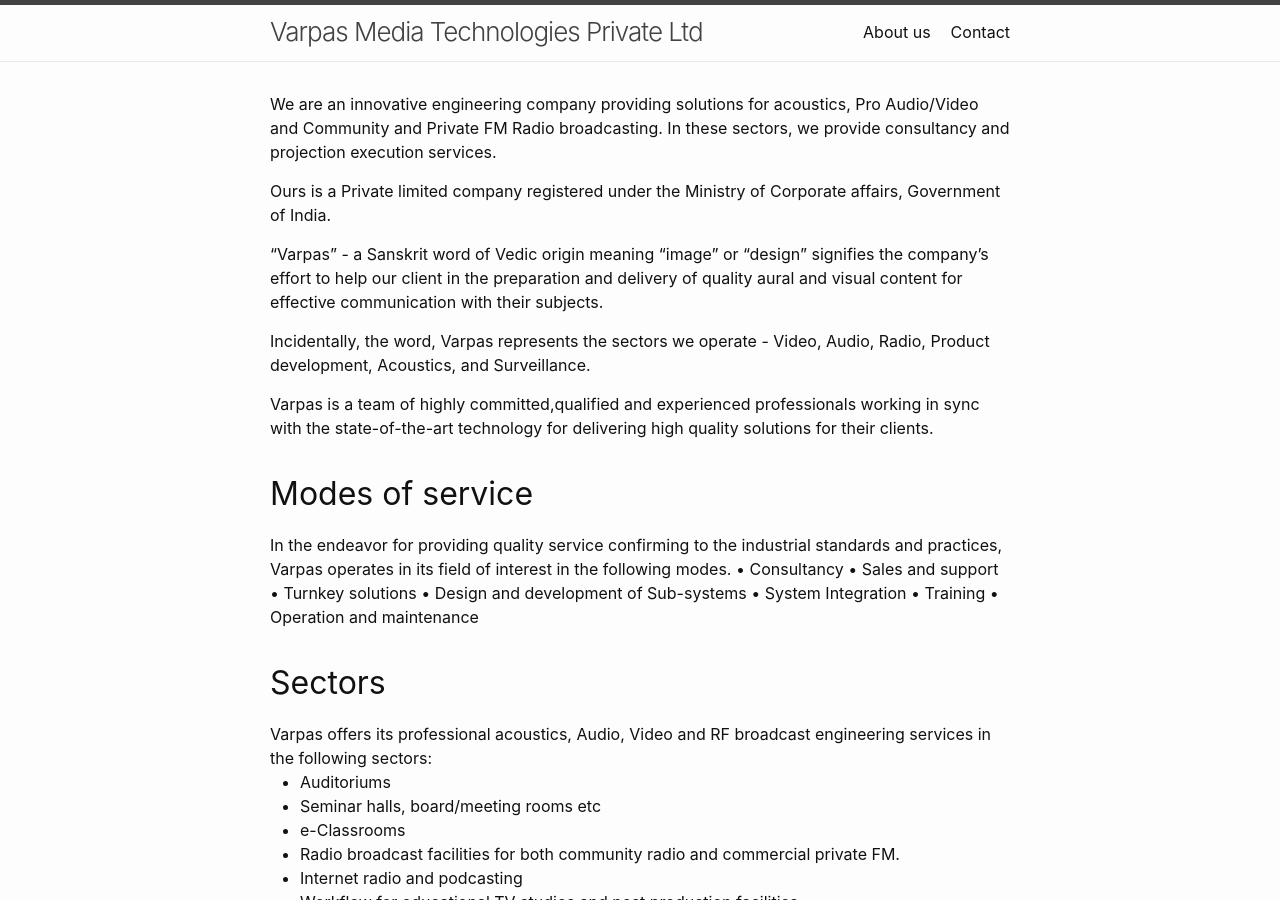
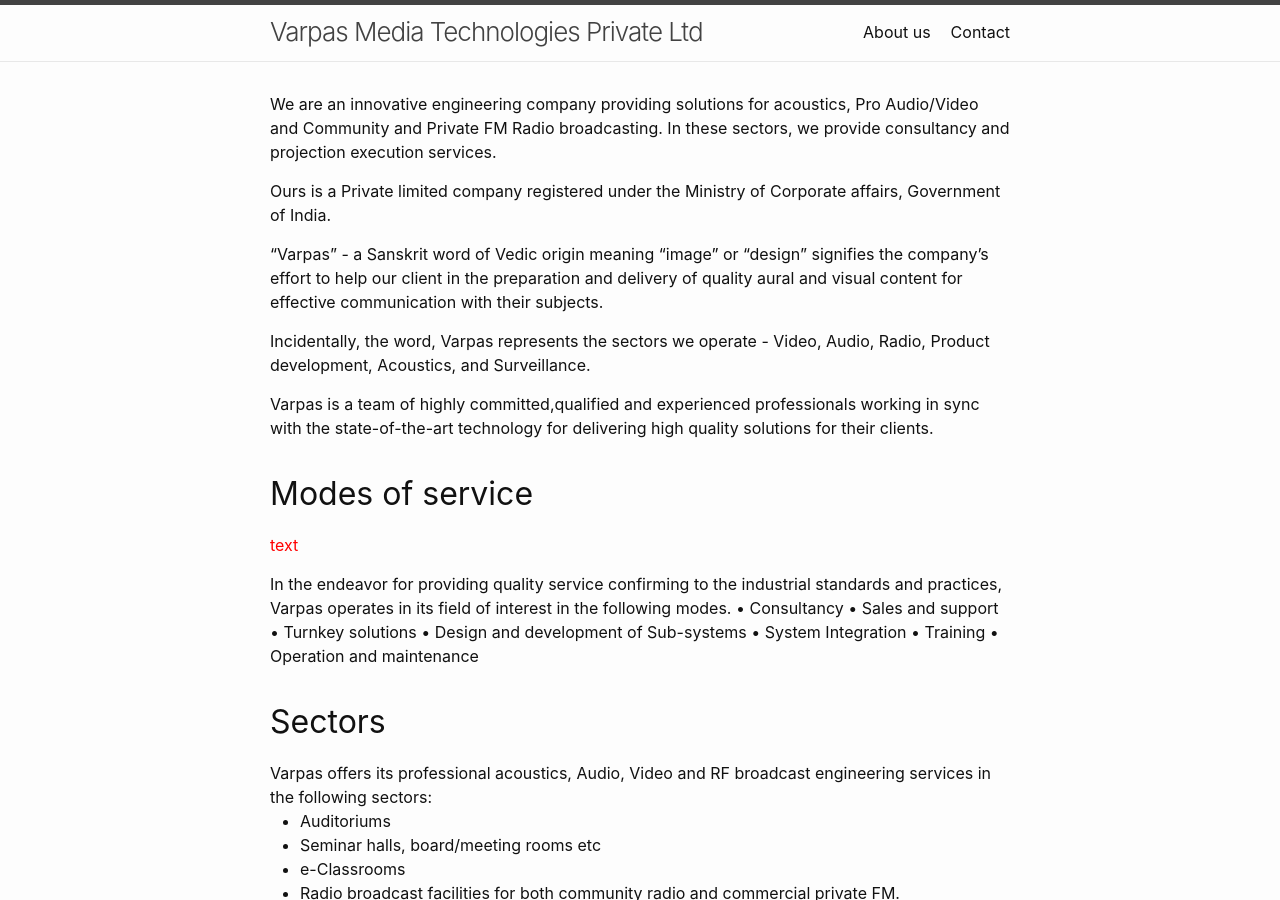
Before and after one commit to VarpasMedia/VarpasMedia.github.io, a Jekyll site: the page built from index.md, in a window 1280 px wide and 900 px high. Built offline with Jekyll 4.4.1, drawn with Linux system fonts in a browser that asks for light colours.

Commit message:
Update home.html

```diff
--- a/_layouts/home.html
+++ b/_layouts/home.html
@@ -5,7 +5,7 @@ layout: default
 <div class="home">
   {%- if page.title -%}
 
-<p style="color: red">text</p>
+
     <h1 class="page-heading">{{ page.title }}</h1>
 
   {%- endif -%}
@@ -29,6 +29,7 @@ layout: default
   </div>
 
   <h1>Modes of service</h2>
+  <p style="color: red">text</p>
     <div class="post-content e-content">
       In the endeavor for providing quality service confirming to the industrial standards and practices, Varpas operates in its field of interest in the following modes.
 
```
